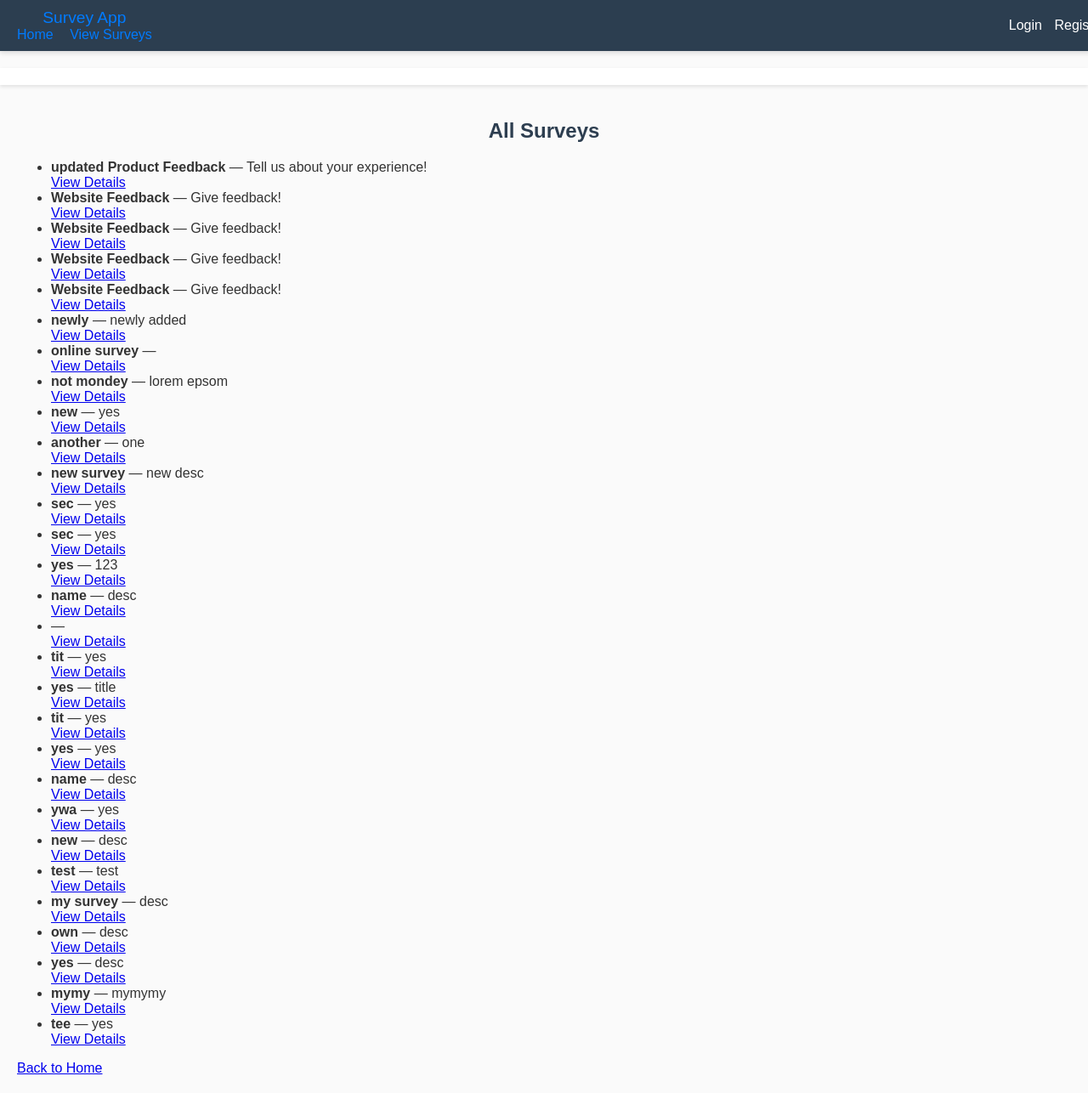
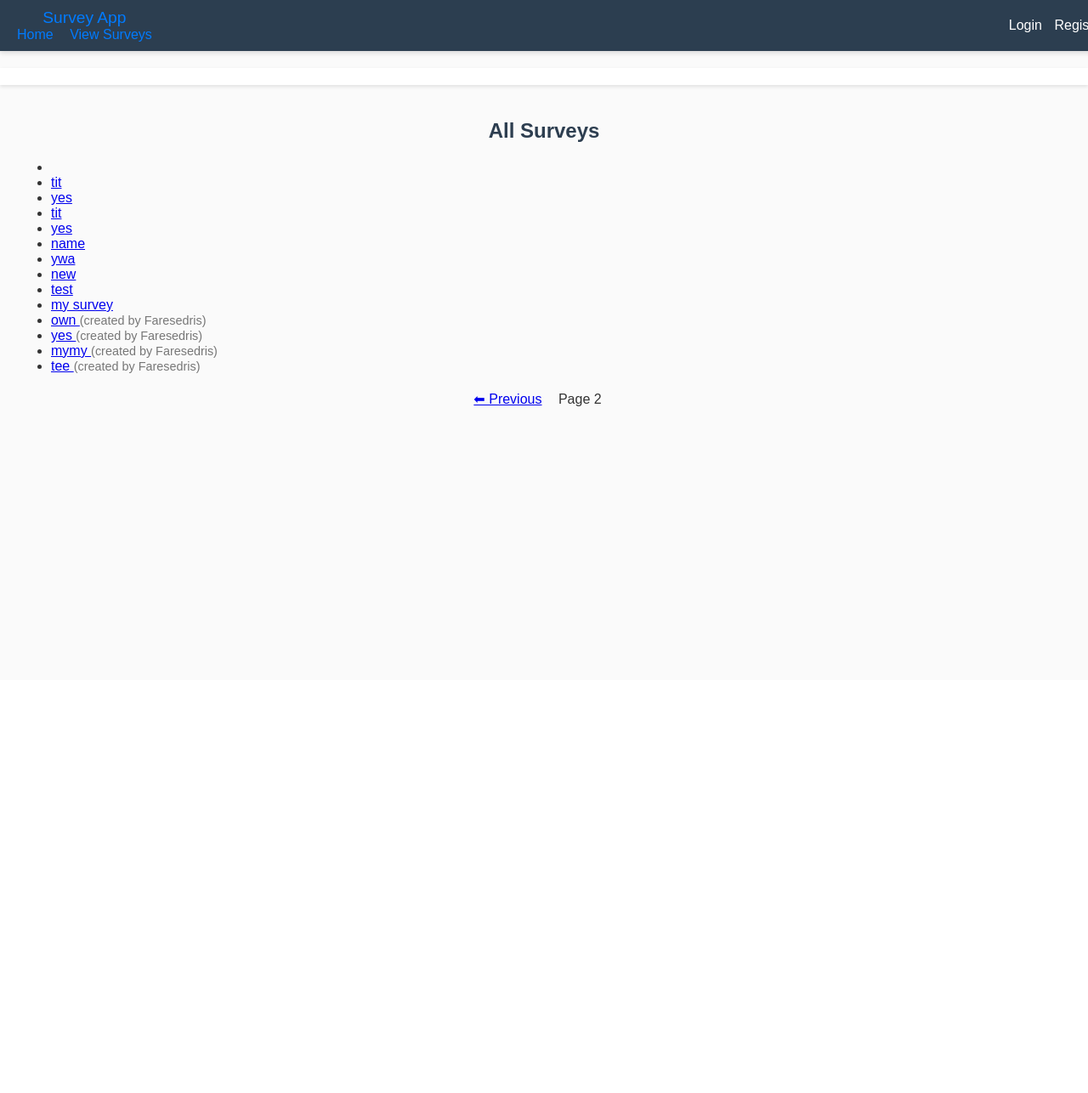
Before and after one commit to FaresEdris/Survey-builder, a Flask app: page /surveys/view?page=2 in a window 1280 px wide. Shown: the whole page at 85% size. After the commit the page ends 478 px from the top, so only its background shows below. Run offline with Flask 3, Linux system fonts and the light colour scheme.

Commit message:
just added paging to surveys page

```diff
--- a/app/mapper.py
+++ b/app/mapper.py
@@ -32,5 +32,5 @@ def user_mapper(item, data):
     return {
         "id": new_id,
         "username": item.get("username"),
-        "password": generate_password_hash(item.get("password"))
+        "password": generate_password_hash(item.get("password"),salt_length=8)
     }
--- a/app/routes.py
+++ b/app/routes.py
@@ -28,8 +28,9 @@ def index():
 
 @app.route("/surveys/view")
 def view_surveys():
-    surveys = survey_service.get_all_surveys()
-    return render_template("surveys.html", surveys=surveys)
+    page = int(request.args.get("page", 1))
+    data = survey_service.get_paginated(page=page)
+    return render_template("surveys.html", **data)
 
 @app.route("/surveys/<int:survey_id>/view")
 def view_survey_detail(survey_id):
@@ -122,7 +123,7 @@ def create_survey():
             "title": title,
             "description": description,
             "questions": [],
-            "creator": str(user_name)
+            "creator": user_name
         }
 
     if not title:
--- a/app/service.py
+++ b/app/service.py
@@ -19,6 +19,24 @@ class SurveyService:
 
     def update_survey(self, survey_id, updates):
         return self.survey_repo.update(survey_id, updates)
+
+    ## new addations
+
+    def get_paginated(self, page=1, per_page=15):
+        all_surveys = self.survey_repo.get_items()
+        total = len(all_surveys)
+
+        start = (page - 1) * per_page
+        end = start + per_page
+
+        return {
+            "surveys": all_surveys[start:end],
+            "total": total,
+            "page": page,
+            "has_next": end < total,
+            "has_prev": start > 0
+        }
+
 
     ### question methods ###
 
--- a/templates/surveys.html
+++ b/templates/surveys.html
@@ -3,19 +3,32 @@
 {% block content %}
 <h2>All Surveys</h2>
 
-{% if surveys %}
 <ul>
-    {% for survey in surveys %}
+    {% for s in surveys %}
         <li>
-            <strong>{{ survey.title }}</strong> — {{ survey.description }}
-            <br>
-            <a href="{{ url_for('view_survey_detail', survey_id=survey.id) }}">View Details</a>
+            <a href="{{ url_for('view_survey_detail', survey_id=s.id) }}">
+                {{ s.title }}
+            </a>
+            <span style="color:#777; font-size: 0.9em;">
+                {% if s.creator %}
+                (created by {{ s.creator }})
+                {% endif %}
+            </span>
         </li>
     {% endfor %}
 </ul>
-{% else %}
-<p>No surveys found.</p>
-{% endif %}
 
-<a href="{{ url_for('index') }}">Back to Home</a>
+<!-- Pagination Controls -->
+<div style="margin-top: 20px; text-align:center;">
+    {% if has_prev %}
+        <a href="{{ url_for('view_surveys', page=page-1) }}">⬅ Previous</a>
+    {% endif %}
+
+    <span style="margin: 0 15px;">Page {{ page }}</span>
+
+    {% if has_next %}
+        <a href="{{ url_for('view_surveys', page=page+1) }}">Next ➡</a>
+    {% endif %}
+</div>
+
 {% endblock %}
```
